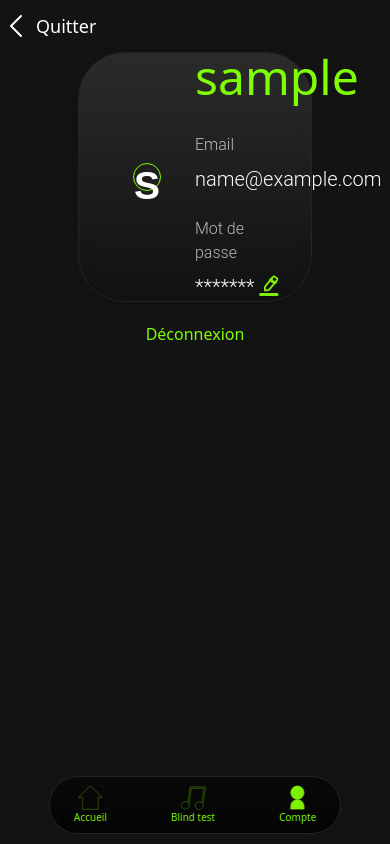
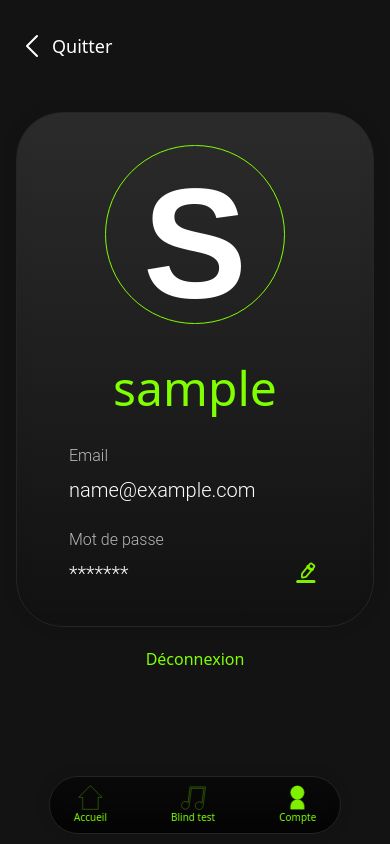
Before and after one commit to AngelHRD/BlindTestProjet, a React (Vite) app: page /compte in a window 390 px wide. Built offline with nearby package versions, Linux system fonts and the light colour scheme; sample sign-in values are in the browser's storage; a web font is replaced by a local one.

Commit message:
responsive account page

```diff
--- a/src/components/Avatar.jsx
+++ b/src/components/Avatar.jsx
@@ -1,8 +1,20 @@
 import PropTypes from 'prop-types';
-import { Link } from 'react-router-dom';
-import { forwardRef } from 'react';
+import { forwardRef, useState, useEffect } from 'react';
 
-const Avatar = forwardRef(({ textSize, margin }, ref) => {
+const Avatar = forwardRef(({ textSize, textSizeMobile, margin }, ref) => {
+    const [fontSize, setFontSize] = useState(textSize);
+
+    useEffect(() => {
+        const handleResize = () => {
+            setFontSize(window.innerWidth < 768 ? textSizeMobile : textSize);
+        };
+
+        handleResize(); // Appliquer la bonne taille au chargement
+        window.addEventListener('resize', handleResize);
+
+        return () => window.removeEventListener('resize', handleResize);
+    }, [textSize, textSizeMobile]);
+
     const userInfo = JSON.parse(localStorage.getItem('user'));
     const username = userInfo?.username || '?';
     const initial = username.charAt(0).toUpperCase();
@@ -10,8 +22,8 @@ const Avatar = forwardRef(({ textSize, margin }, ref) => {
     return (
         <div
             ref={ref}
-            className={` ${margin} w-full h-full flex items-center justify-center  t-owners leading-none text-white font-bold `}
-            style={{ fontSize: textSize }}
+            className={` ${margin} w-full h-full flex items-center justify-center t-owners leading-none text-white font-bold `}
+            style={{ fontSize }}
         >
             {initial}
         </div>
@@ -21,7 +33,8 @@ const Avatar = forwardRef(({ textSize, margin }, ref) => {
 Avatar.displayName = 'Avatar';
 
 Avatar.propTypes = {
-    textSize: PropTypes.string,
+    textSize: PropTypes.string.isRequired,
+    textSizeMobile: PropTypes.string.isRequired,
     margin: PropTypes.string,
 };
 
--- a/src/pages/auth/AccountPage.jsx
+++ b/src/pages/auth/AccountPage.jsx
@@ -17,25 +17,32 @@ function AccountPage() {
 
     return (
         <>
-            <div className='container mx-auto lg:h-[calc(100vh-72px)] flex flex-col'>
+            <div className='container mx-auto h-screen lg:h-[calc(100vh-72px)] flex flex-col px-4 pt-5'>
                 <LinkBack to='/' text='Quitter' />
-                <div className='flex flex-col items-center h-full'>
-                    <div className='flex  w-3/5 h-4/5 justify-center items-center'>
-                        <div className='flex bg-blur w-full h-4/6 justify-center items-center px-5'>
-                            <div className='w-1/2 h-2/3 flex justify-center'>
+                <div className='flex flex-col items-center h-full '>
+                    <div className='flex lg:w-3/5 w-full lg:h-4/5 h-4/6 justify-center items-center mt-10 lg:mt-0'>
+                        <div className='flex flex-col lg:flex-row bg-blur w-full h-full lg:h-4/6 justify-center items-center px-5 py-8 lg:py-0'>
+                            <div className='w-full lg:w-1/2 h-2/5 lg:h-2/3 flex justify-center'>
                                 <div className='aspect-square h-full rounded-full border border-[chartreuse]'>
-                                    <Avatar margin='mt-2' textSize='10vw' username={userInfo?.username} />
+                                    <Avatar
+                                        margin='mt-2'
+                                        textSize='10vw'
+                                        textSizeMobile='40vw'
+                                        username={userInfo?.username}
+                                    />
                                 </div>
                             </div>
 
-                            <div className=' w-1/2 h-2/3'>
-                                <p className='font-roboto text-5xl text-[chartreuse] mb-8'>{userInfo?.username}</p>
-                                <div className='mb-6'>
+                            <div className='w-full lg:w-1/2 h-3/5 lg:h-2/3 px-8 lg:px-0 pt-10 lg:pt-0'>
+                                <p className='font-roboto text-5xl text-[chartreuse] mb-8 flex justify-center lg:justify-start '>
+                                    {userInfo?.username}
+                                </p>
+                                <div className='mb-6 '>
                                     <p className='para opacity-70 mb-2'>Email</p>
                                     <p className='para text-xl'>{userInfo?.email}</p>
                                 </div>
-                                <div className='flex justify-between pr-50'>
-                                    <div>
+                                <div className='flex justify-between lg:pr-50 '>
+                                    <div className=''>
                                         <p className='para opacity-70 mb-2'>Mot de passe</p>
                                         <p className='para text-xl'>*******</p>
                                     </div>
@@ -68,7 +75,7 @@ function AccountPage() {
                             </div>
                         </div>
                     </div>
-                    <div className='flex h-1/5 items-end pb-5 '>
+                    <div className='flex h-1/5 items-start lg:items-end lg:pb-5'>
                         <button
                             className='w-64 h-16 text-center text-[chartreuse] cursor-pointer hover:underline'
                             onClick={() => {
```
